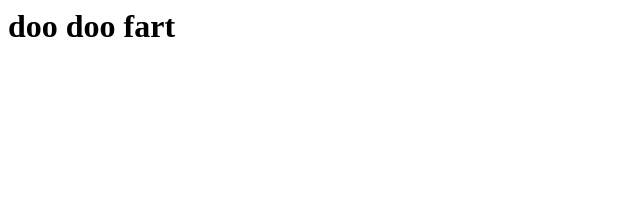
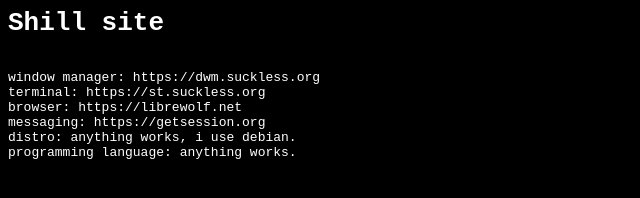
Before and after one commit to bananadotjpg/github-site, a plain HTML site: page index.html in a window 1280 px wide. Shown: the whole page, without its empty margins (0-640 px from the left). Drawn offline with Linux system fonts and the light colour scheme.

Commit message:
shill site now

```diff
--- a/index.html
+++ b/index.html
@@ -4,10 +4,29 @@
 		<title>fart tube</title>
 	</head>
 
+	<style>
+
+		body{
+			color: white;
+			background-color: black;
+			font-family: monospace;
+		}
+
+	</style>
+
 	<body>
 
-		<h1>doo doo fart</h1>
+		<h1>Shill site</h1>
+		<pre>
 
+window manager:	https://dwm.suckless.org
+terminal: https://st.suckless.org
+browser: https://librewolf.net
+messaging: https://getsession.org
+distro: anything works, i use debian.
+programming language: anything works.
+
+		</pre>
 	</body>
 
 </html>
```
